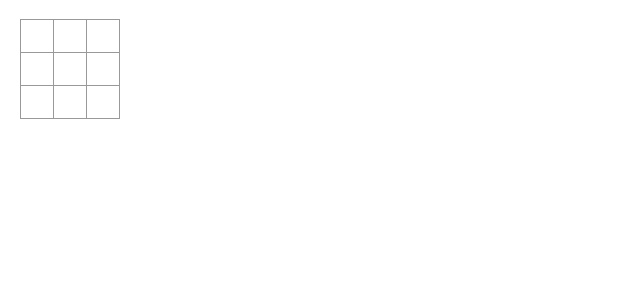
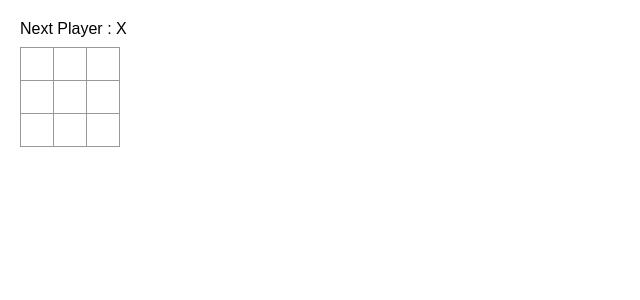
Before and after one commit to SriramB16/Tic-Tac-Toe, a React (Vite) app: page / in a window 1280 px wide. Shown: the top 300 px of the page, without its empty margins (0-640 px from the left). Built offline with nearby package versions, Linux system fonts and the light colour scheme.

Commit message:
functions have been updated

```diff
--- a/src/components/Board.jsx
+++ b/src/components/Board.jsx
@@ -5,7 +5,7 @@
     const [squares, setSquares] = useState(Array(9).fill(null));
 
     function handleClick(i){
-        if(squares[i] ||calculateWinner(squares) ){
+        if(squares[i] || calculateWinner(squares) ){
             return;
         }
 
@@ -21,8 +21,19 @@
 
     }
 
+    const winner = calculateWinner(squares);
+    let status;
+
+    if(winner) {
+        status = "Winner: " + winner ;
+    } else {
+        status = "Next Player : " + (xIsNext ? "X" : "O")
+    }
+
+
     return(
         <>
+            <div className="status">{status}</div>
             <div className="board-row">
                 <Square value={squares[0]} onSquareClick={() => handleClick(0)}/>
                 <Square value={squares[1]} onSquareClick={() => handleClick(1)}/>
```
